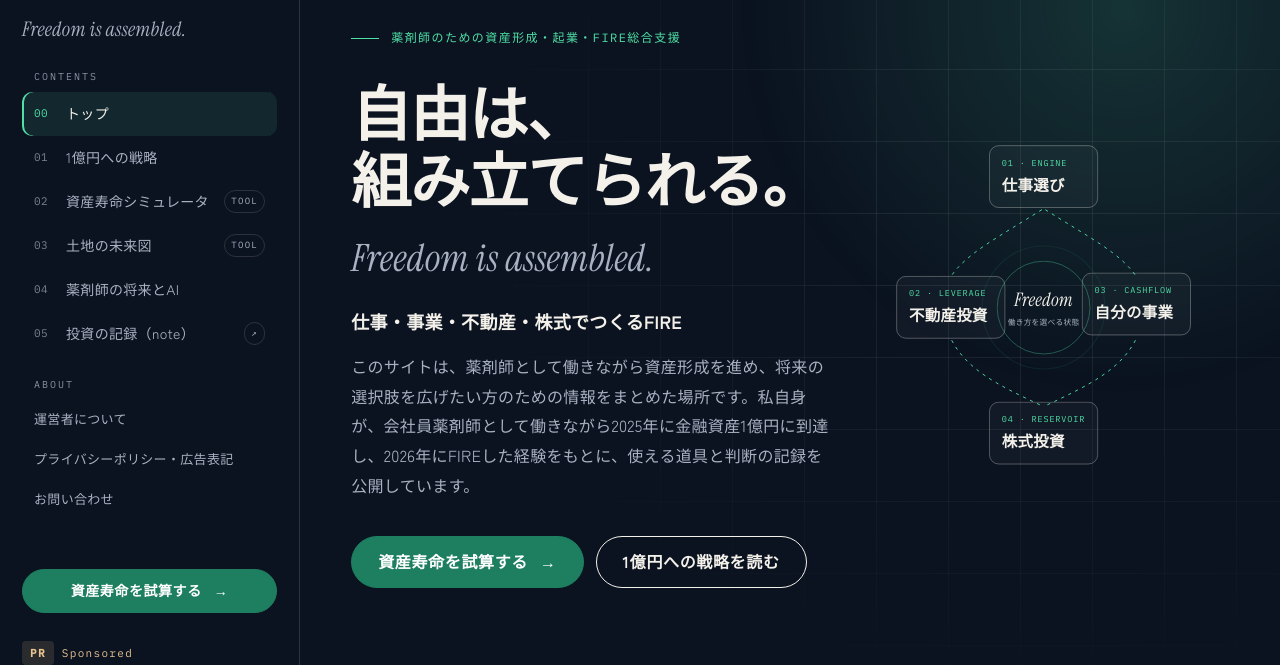
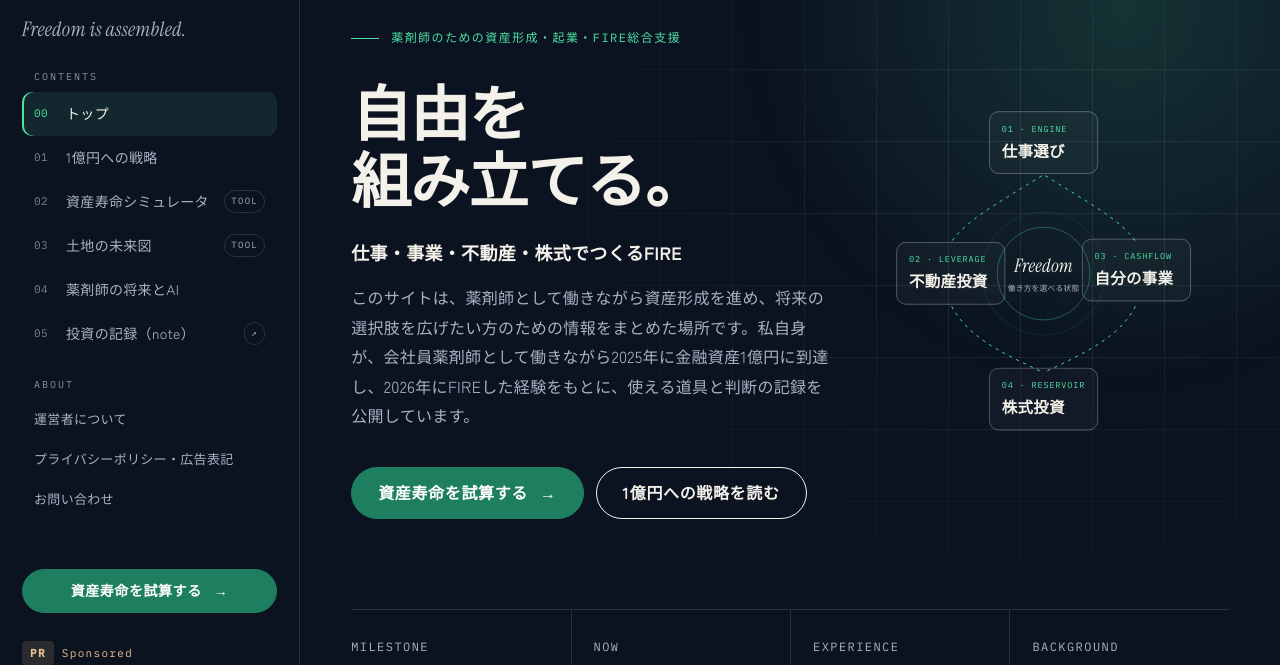
Before and after one commit to kaznaritanaka-ctrl/pharmacist-hub, a plain HTML site: page index.html in a window 1280 px wide. Shown: the part 75-740 px from the top of the page. Drawn offline with Linux system fonts and the light colour scheme.

Commit message:
管理画面から文章を修正: トップ（タイトル変更）

```diff
--- a/index.html
+++ b/index.html
@@ -78,8 +78,8 @@
         <div class="hero-grid">
           <div>
             <p class="hero-eyebrow mono">薬剤師のための資産形成・起業・FIRE総合支援</p>
-            <h1 id="hero-title"><span class="line"><span>自由は、</span></span><span class="line"><span>組み立てられる。</span></span></h1>
-            <p class="hero-en" lang="en">Freedom is assembled.</p>
+            <h1 id="hero-title"><span class="line"><span>自由を</span></span><span class="line"><span>組み立てる。</span></span></h1>
+            <p class="hero-en" lang="en"></p>
             <p class="hero-sub">仕事・事業・不動産・株式でつくるFIRE</p>
             <p class="hero-lead">このサイトは、薬剤師として働きながら資産形成を進め、将来の選択肢を広げたい方のための情報をまとめた場所です。私自身が、会社員薬剤師として働きながら2025年に金融資産1億円に到達し、2026年にFIREした経験をもとに、使える道具と判断の記録を公開しています。</p>
             <div class="hero-cta">
```
